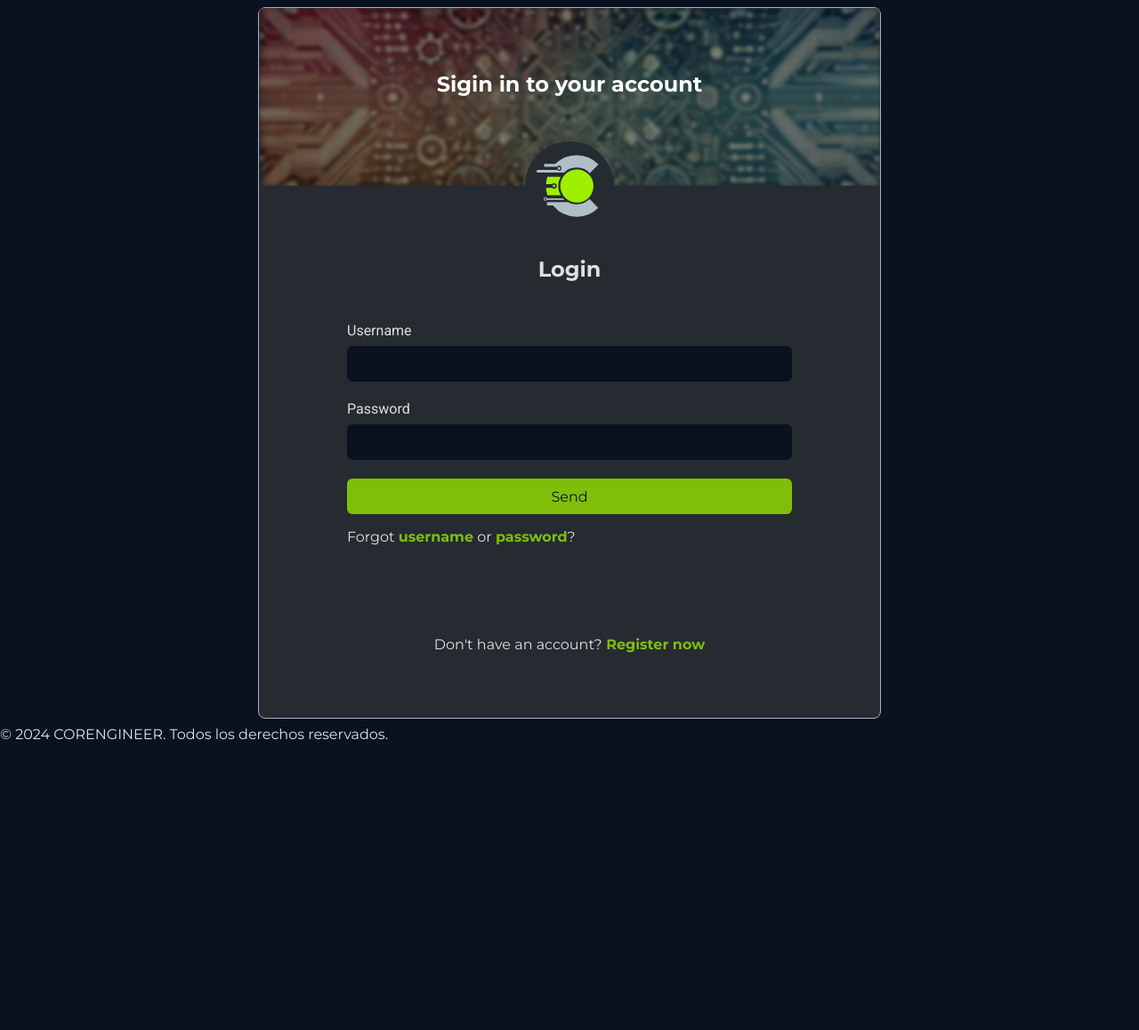
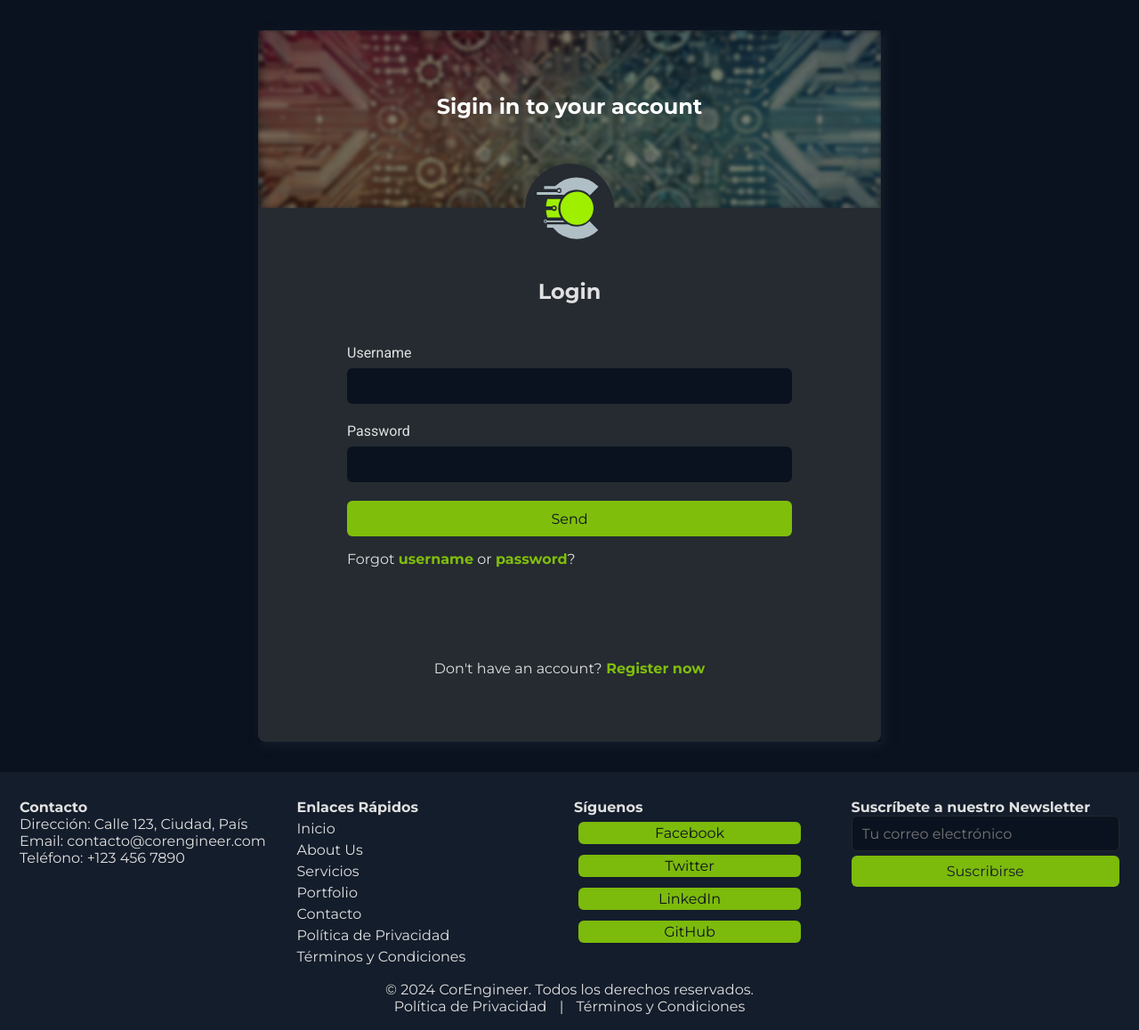
Before and after one commit to TUXENG/Corengineer, a Flask app: page /auth/login in a window 1280 px wide. Shown: the part 70-1228 px from the top of the page at 89% size. Before the commit the page ends 902 px from the top, so only its background shows below. Run offline with Flask 3, Linux system fonts and the light colour scheme.

Commit message:
estilizando el footer

```diff
--- a/app/main/templates/partials/footer.html
+++ b/app/main/templates/partials/footer.html
@@ -1,5 +1,49 @@
 <footer class="footer">
     <div class="footer__container">
-        <p>&copy; 2024 CORENGINEER. Todos los derechos reservados.</p>
+        <!-- Información de Contacto -->
+        <div class="footer__contact">
+            <h3>Contacto</h3>
+            <p>Dirección: Calle 123, Ciudad, País</p>
+            <p>Email: <a href="mailto:contacto@corengineer.com">contacto@corengineer.com</a></p>
+            <p>Teléfono: <a href="tel:+1234567890">+123 456 7890</a></p>
+        </div>
+
+        <!-- Enlaces de Navegación -->
+        <div class="footer__nav">
+            <h3>Enlaces Rápidos</h3>
+            <ul>
+                <li><a href="{{ url_for('main.home') }}">Inicio</a></li>
+                <li><a href="{{ url_for('main.about') }}">About Us</a></li>
+                <li><a href="{{ url_for('main.services') }}">Servicios</a></li>
+                <li><a href="{{ url_for('main.portfolio') }}">Portfolio</a></li>
+                <li><a href="{{ url_for('main.contact') }}">Contacto</a></li>
+                <li><a href="{{ url_for('main.home') }}">Política de Privacidad</a></li>
+                <li><a href="{{ url_for('main.home') }}">Términos y Condiciones</a></li>
+            </ul>
+        </div>
+
+        <!-- Redes Sociales -->
+        <div class="footer__social">
+            <h3>Síguenos</h3>
+            <a class="footer__social-link"  href="https://facebook.com" target="_blank">Facebook</a>
+            <a class="footer__social-link"  href="https://twitter.com" target="_blank">Twitter</a>
+            <a class="footer__social-link"  href="https://linkedin.com" target="_blank">LinkedIn</a>
+            <a class="footer__social-link"  href="https://github.com" target="_blank">GitHub</a>
+        </div>
+
+        <!-- Suscripción al Newsletter -->
+        <div class="footer__newsletter">
+            <h3>Suscríbete a nuestro Newsletter</h3>
+            <form action="#" method="post">
+                <input class="footer__newslatter-input" type="email" name="email" placeholder="Tu correo electrónico">
+                <button class="footer__newslatter-button"  type="submit">Suscribirse</button>
+            </form>
+        </div>
+    </div>
+
+    <!-- Información Legal -->
+    <div class="footer__legal">
+        <p>© 2024 CorEngineer. Todos los derechos reservados.</p>
+        <p><a href="#privacy">Política de Privacidad</a> | <a href="#terms">Términos y Condiciones</a></p>
     </div>
 </footer>
--- a/app/main/templates/partials/links.html
+++ b/app/main/templates/partials/links.html
@@ -6,6 +6,7 @@
 
 <!--partials styles-->
 <link rel="stylesheet" href="{{url_for('static', filename='css/main/base.css')}}">
+<link rel="stylesheet" href="{{url_for('static', filename='css/partials/footer.css')}}">
 
 <link rel="stylesheet" href="{{url_for('static', filename='css/partials/header/header.css')}}">
 <link rel="stylesheet" href="{{url_for('static', filename='css/partials/header/header_responsive.css')}}">
--- a/app/static/css/auth/login/login.css
+++ b/app/static/css/auth/login/login.css
@@ -7,7 +7,8 @@
     min-width: 350px;
     height: auto;
     margin: auto;
-    margin-block: var(--margin-mid);
+    margin-block: var(--margin-super);
+    box-shadow: 4px 4px 10px var(--card-bg-color2);
 
 }
 
@@ -18,7 +19,6 @@
     gap: 16px;
     width: 100%;
     height: 800px;
-    border: 1px solid var(--secondary-title);
     border-radius: 8px;
     background-color: var(--card-bg-color);
     position: relative;
--- a/app/static/css/partials/footer.css
+++ b/app/static/css/partials/footer.css
@@ -0,0 +1,109 @@
+.footer {
+    background-color: var(--card-bg-color2);
+    color: var(--primary-text);
+    padding: var(--padding-xsuper);
+    font-size: var(--font-size-small);
+}
+
+.footer__container {
+    display: flex;
+    flex-wrap: wrap;
+    justify-content: space-between;
+    max-width: 1450px;
+    margin: var(--margin-mid) auto;
+}
+
+.footer__contact,
+.footer__nav,
+.footer__social,
+.footer__newsletter {
+    flex: 1;
+    min-width: 200px;
+    margin: var(--margin-small);
+}
+
+.footer__nav ul {
+    list-style: none;
+    padding: 0;
+}
+
+.footer__nav ul li {
+    margin: var(--margin-small) 0;
+}
+
+.footer__social{
+    display: flex;
+    flex-direction: column;
+    gap:2px;
+}
+
+.footer__social-link{
+    text-align: center;
+    color:var(--bg-color);
+    border-radius: 6px;
+    padding: var(--padding-small);
+    margin: var(--margin-small);
+    background-color: var(--primary-color);
+    max-width: 250px;
+    min-width: 150px;
+}
+
+.footer__social-link:hover{
+    background-color: var(--secondary-color);
+}
+
+.footer__nav ul li a {
+    color: var(--light-primary-color);
+    text-decoration: none;
+}
+
+.footer__nav ul li a:hover {
+    text-decoration: underline;
+}
+
+.footer__newsletter form {
+    display: flex;
+    flex-direction: column;
+}
+
+.footer__newslatter-input{
+    height: 40px;
+    padding-inline: var(--padding-xbig);
+    margin-bottom: var(--margin-small);
+    border-radius: 6px;
+    border: 1px solid var(--divider-color);
+    background-color: var(--bg-color);
+}
+
+.footer__newslatter-input:is(:focus, :hover){
+    outline: 1px solid var(--primary-color);
+}
+
+.footer__newslatter-button {
+    height: 35px;
+    padding: var(--padding-small);
+    border: none;
+    border-radius: 6px;
+    background-color: var(--primary-color);
+    color: var(--card-bg-color2);
+    cursor: pointer;
+}
+
+.footer__newslatter-button:hover {
+    background-color: var(--secondary-color);
+}
+
+.footer__legal {
+    text-align: center;
+    margin-top: var(--margin-mid);
+}
+
+.footer__legal a {
+    color: var(--light-primary-color);
+    text-decoration: none;
+    margin: 0 10px;
+}
+
+.footer__legal a:hover {
+    text-decoration: underline;
+}
```
